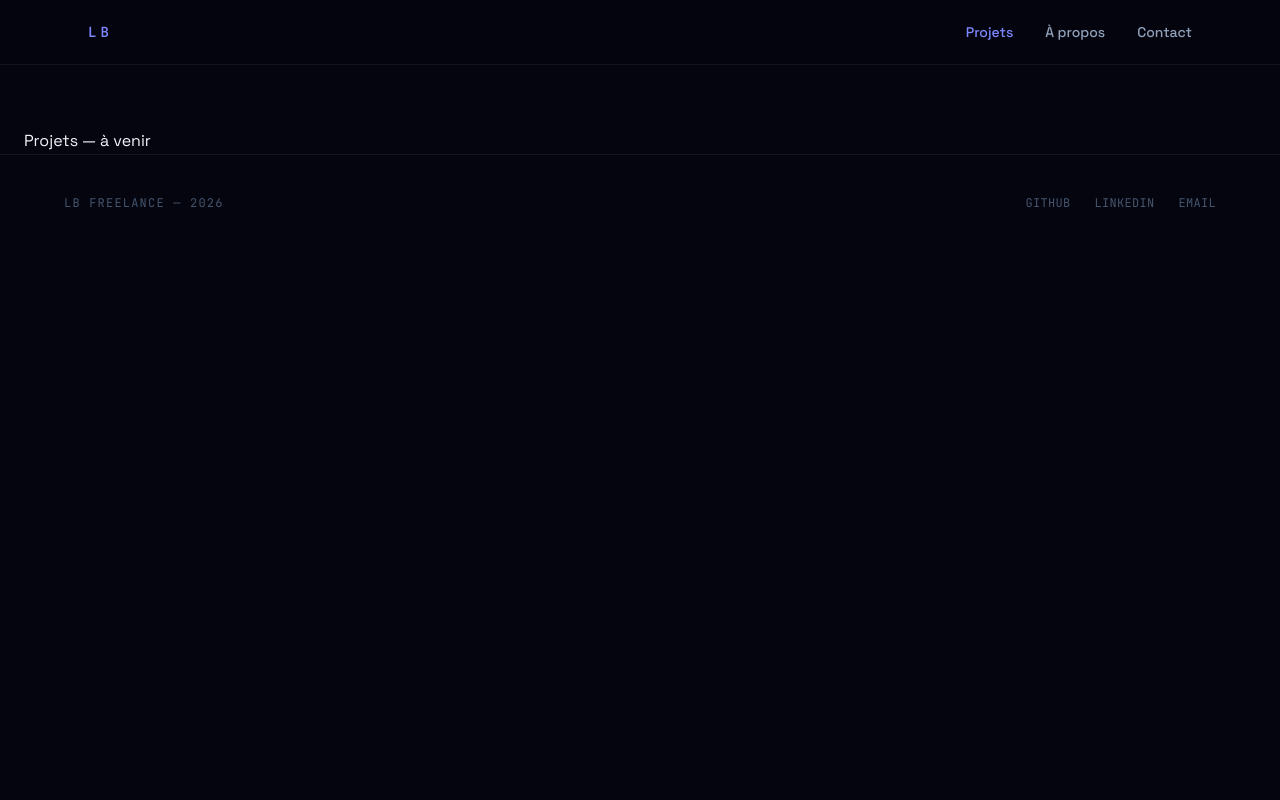
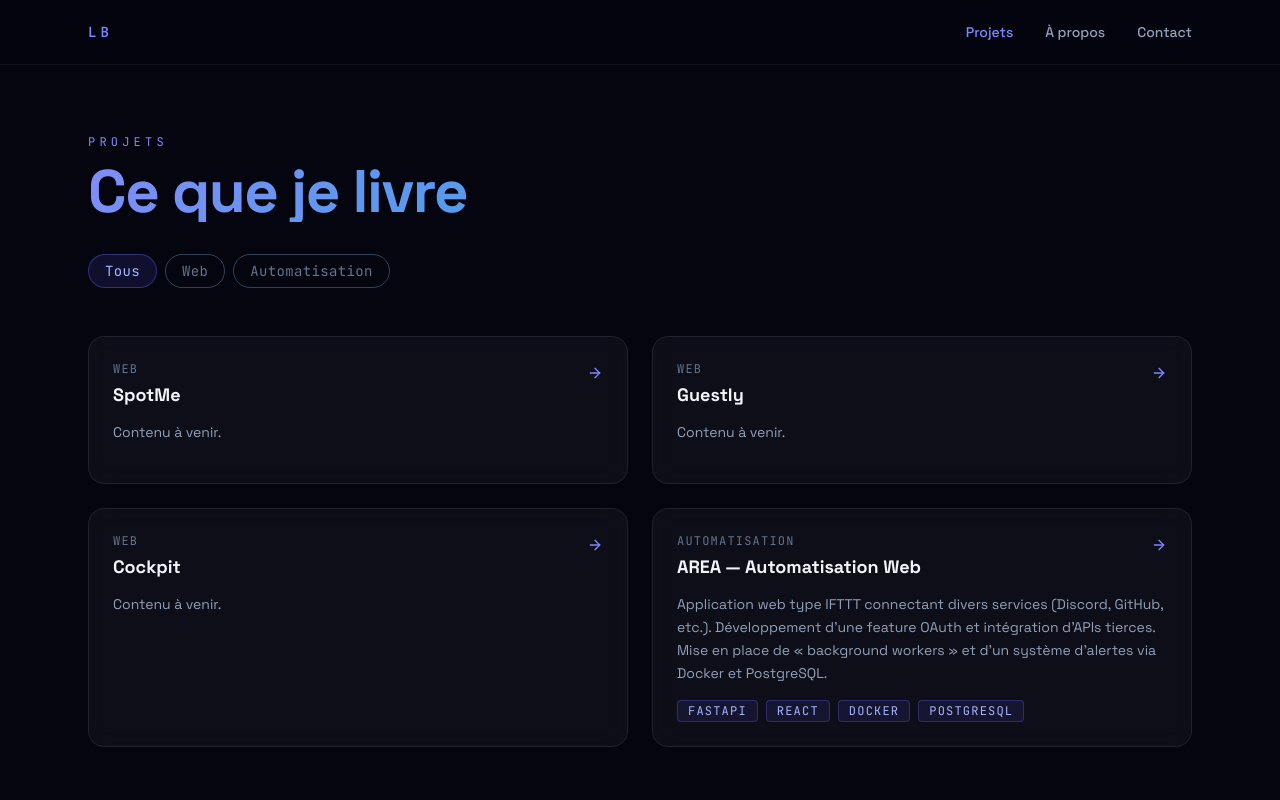
Before and after one commit to Leonardbaraton/portfolio, a React (Vite) app: page /projets in a window 1280 px wide. Shown: the top 800 px of the page. Built offline with nearby package versions, Linux system fonts and the light colour scheme.

Commit message:
feat: implement Projects list page with filter

```diff
--- a/src/pages/Projects.tsx
+++ b/src/pages/Projects.tsx
@@ -1,3 +1,100 @@
+import { useState } from 'react';
+import { Link } from 'react-router-dom';
+import { ArrowRight } from 'lucide-react';
+import { motion } from 'framer-motion';
+import { GlassCard } from '../components/ui/GlassCard';
+import { NeonBadge } from '../components/ui/NeonBadge';
+import { projects } from '../data/projects';
+import type { Project } from '../data/projects';
+
+type Filter = 'tous' | Project['category'];
+
+const FILTERS: { label: string; value: Filter }[] = [
+  { label: 'Tous', value: 'tous' },
+  { label: 'Web', value: 'web' },
+  { label: 'Automatisation', value: 'automatisation' },
+];
+
+const GRADIENT_TEXT: React.CSSProperties = {
+  background: 'linear-gradient(135deg, #818cf8 0%, #06b6d4 100%)',
+  WebkitBackgroundClip: 'text',
+  WebkitTextFillColor: 'transparent',
+  backgroundClip: 'text',
+};
+
 export function Projects() {
-  return <div className="pt-32 px-6 text-slate-100">Projets — à venir</div>;
+  const [filter, setFilter] = useState<Filter>('tous');
+
+  const visible =
+    filter === 'tous' ? projects : projects.filter((p) => p.category === filter);
+
+  return (
+    <div className="px-6 py-32 max-w-6xl mx-auto">
+      {/* Header */}
+      <div className="mb-12">
+        <span className="font-mono text-xs tracking-[0.35em] uppercase text-indigo-400">
+          Projets
+        </span>
+        <h1
+          className="text-4xl md:text-6xl font-black tracking-tight mt-2 mb-8"
+          style={GRADIENT_TEXT}
+        >
+          Ce que je livre
+        </h1>
+
+        {/* Filters */}
+        <div className="flex gap-2 flex-wrap">
+          {FILTERS.map(({ label, value }) => (
+            <button
+              key={value}
+              onClick={() => setFilter(value)}
+              className={`px-4 py-1.5 rounded-full text-sm font-mono tracking-wide border transition-all ${
+                filter === value
+                  ? 'text-indigo-300 border-indigo-500/40 bg-indigo-500/12'
+                  : 'text-slate-500 border-slate-700 hover:border-slate-500 hover:text-slate-300'
+              }`}
+            >
+              {label}
+            </button>
+          ))}
+        </div>
+      </div>
+
+      {/* Grid */}
+      <div className="grid md:grid-cols-2 gap-6">
+        {visible.map((p, i) => (
+          <motion.div
+            key={p.slug}
+            initial={{ opacity: 0, y: 20 }}
+            animate={{ opacity: 1, y: 0 }}
+            transition={{ delay: i * 0.08 }}
+          >
+            <Link to={`/projets/${p.slug}`} className="block h-full rounded-2xl">
+              <GlassCard className="h-full">
+                <div className="flex items-start justify-between mb-3">
+                  <div>
+                    <span className="font-mono text-xs tracking-widest uppercase text-slate-500 block mb-1">
+                      {p.category}
+                    </span>
+                    <h2 className="text-slate-100 font-bold text-lg">{p.title}</h2>
+                  </div>
+                  <ArrowRight size={16} className="text-indigo-400 mt-1 flex-shrink-0" />
+                </div>
+                <p className="text-slate-400 text-sm leading-relaxed mb-4">
+                  {p.description}
+                </p>
+                {p.stack.length > 0 && (
+                  <div className="flex flex-wrap gap-2">
+                    {p.stack.map((tech) => (
+                      <NeonBadge key={tech} label={tech} color="indigo" />
+                    ))}
+                  </div>
+                )}
+              </GlassCard>
+            </Link>
+          </motion.div>
+        ))}
+      </div>
+    </div>
+  );
 }
```
